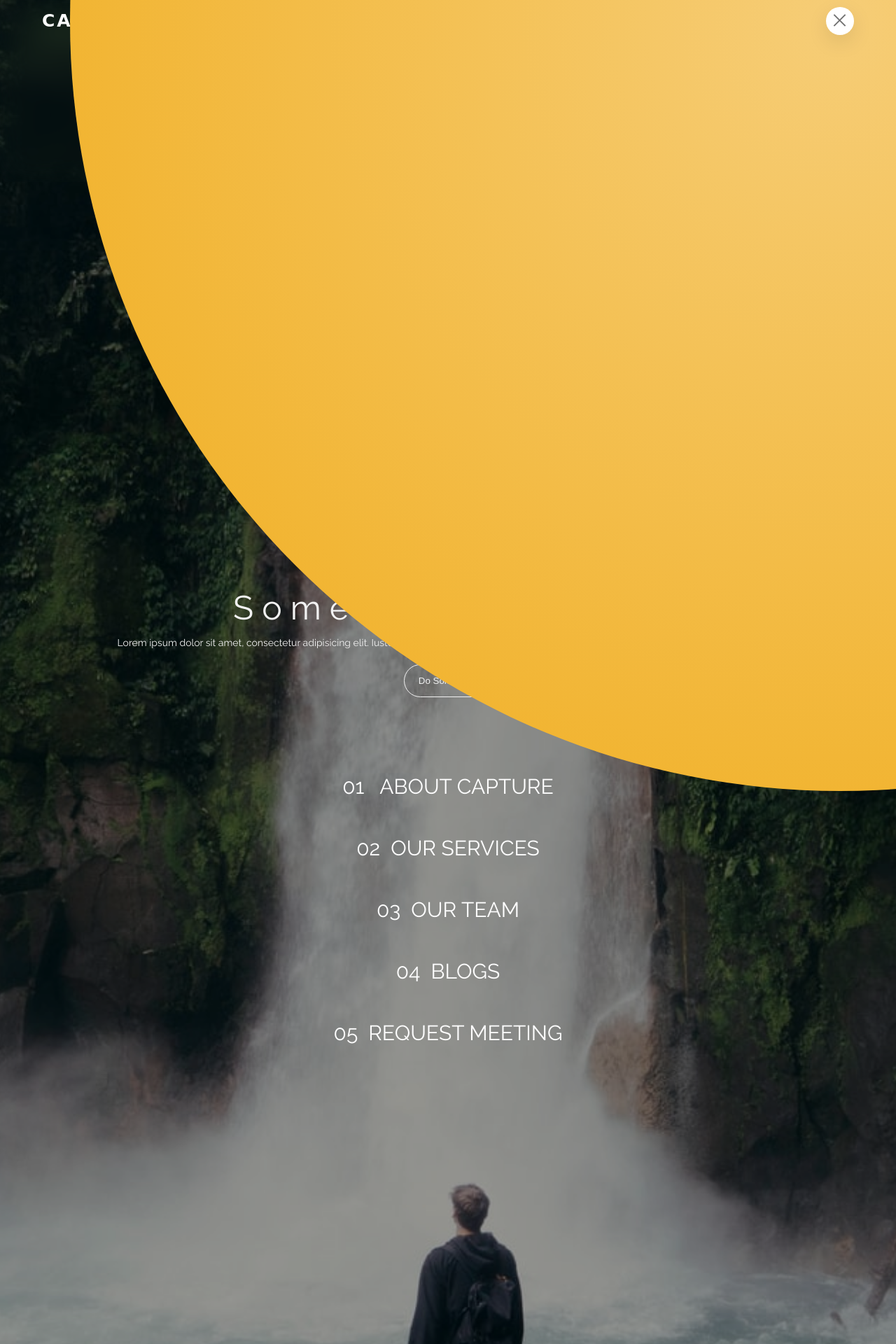
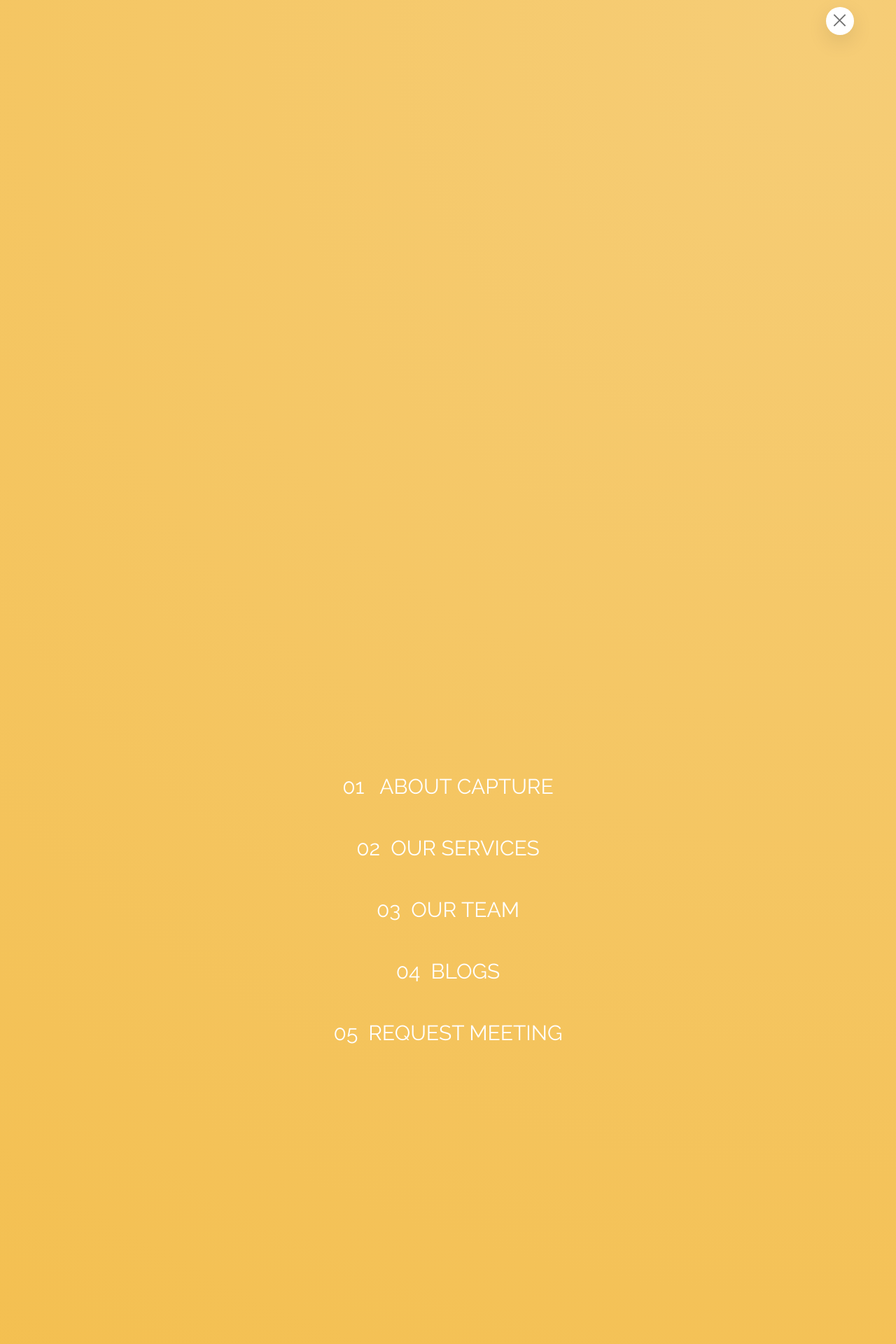
Before and after one commit to manikagnish/photography, a PHP site: page / in a window 1280 px wide, after a click that opens the changed part. Shown: the top 1920 px of the page at 70% size. Run offline with PHP 8.4, Linux system fonts and the light colour scheme; some web fonts are replaced.

Commit message:
updated navbar

```diff
--- a/css/components/_navigation.scss
+++ b/css/components/_navigation.scss
@@ -109,7 +109,7 @@
 
   //FUNCTIONALITY
   &__checkbox:checked ~ &__background {
-    transform: scale(55);
+    transform: scale(200);
   }
   &__checkbox:checked ~ &__nav {
     width: 100%;
--- a/css/main.css
+++ b/css/main.css
@@ -415,8 +415,8 @@ label {
 }
 
 .navigation__checkbox:checked ~ .navigation__background {
-  -webkit-transform: scale(55);
-          transform: scale(55);
+  -webkit-transform: scale(200);
+          transform: scale(200);
 }
 
 .navigation__checkbox:checked ~ .navigation__nav {
```
Also changed, not shown: 1 other file.
